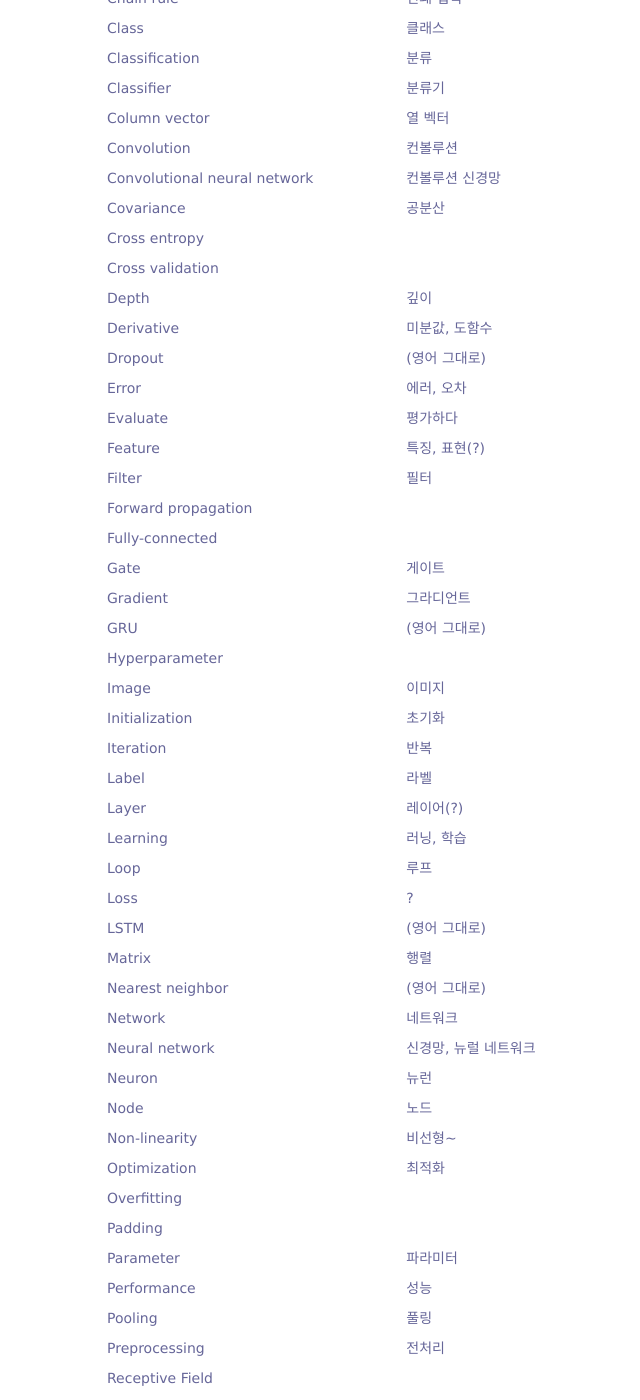
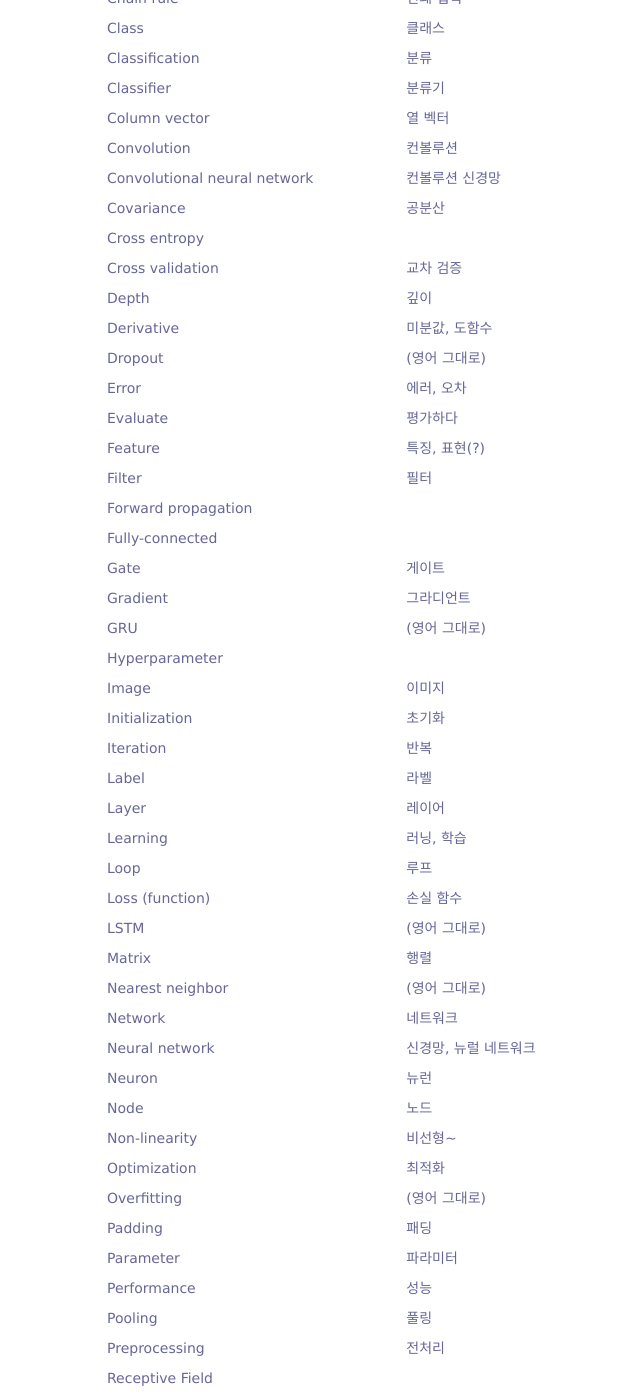
Before and after one commit to cs231n/cs231n.github.io, a Jekyll site: the page built from glossary.md, in a window 1280 px wide and 1400 px high, scrolled down 585 px. Shown: the whole window, without its empty margins (186-826 px from the left). Built offline with Jekyll 4.4.1, drawn with Linux system fonts in a browser that asks for light colours.

Commit message:
update glossary

```diff
--- a/glossary.md
+++ b/glossary.md
@@ -33,7 +33,7 @@ Markdown 형식의 table이 제대로 렌더링이 안되네요.. 그래서 우
     <tr><td>Convolutional neural network</td><td>컨볼루션 신경망</td></tr>
     <tr><td>Covariance</td><td>공분산</td></tr>
     <tr><td>Cross entropy</td><td></td></tr>
-    <tr><td>Cross validation</td><td></td></tr>
+    <tr><td>Cross validation</td><td>교차 검증</td></tr>
     <tr><td>Depth</td><td>깊이</td></tr>
     <tr><td>Derivative</td><td>미분값, 도함수</td></tr>
     <tr><td>Dropout</td><td>(영어 그대로)</td></tr>
@@ -51,10 +51,10 @@ Markdown 형식의 table이 제대로 렌더링이 안되네요.. 그래서 우
     <tr><td>Initialization</td><td>초기화</td></tr>
     <tr><td>Iteration</td><td>반복</td></tr>
     <tr><td>Label</td><td>라벨</td></tr>
-    <tr><td>Layer</td><td>레이어(?)</td></tr>
+    <tr><td>Layer</td><td>레이어</td></tr>
     <tr><td>Learning</td><td>러닝, 학습</td></tr>
     <tr><td>Loop</td><td>루프</td></tr>
-    <tr><td>Loss</td><td>?</td></tr>
+    <tr><td>Loss (function)</td><td>손실 함수</td></tr>
     <tr><td>LSTM</td><td>(영어 그대로)</td></tr>
     <tr><td>Matrix</td><td>행렬</td></tr>
     <tr><td>Nearest neighbor</td><td>(영어 그대로)</td></tr>
@@ -64,15 +64,15 @@ Markdown 형식의 table이 제대로 렌더링이 안되네요.. 그래서 우
     <tr><td>Node</td><td>노드</td></tr>
     <tr><td>Non-linearity</td><td>비선형~</td></tr>
     <tr><td>Optimization</td><td>최적화</td></tr>
-    <tr><td>Overfitting</td><td></td></tr>
-    <tr><td>Padding</td><td></td></tr>
+    <tr><td>Overfitting</td><td>(영어 그대로)</td></tr>
+    <tr><td>Padding</td><td>패딩</td></tr>
     <tr><td>Parameter</td><td>파라미터</td></tr>
     <tr><td>Performance</td><td>성능</td></tr>
     <tr><td>Pooling</td><td>풀링</td></tr>
     <tr><td>Preprocessing</td><td>전처리</td></tr>
     <tr><td>Receptive Field</td><td></td></tr>
     <tr><td>Regression</td><td>회귀</td></tr>
-    <tr><td>Regularization</td><td></td></tr>
+    <tr><td>Regularization</td><td>?</td></tr>
     <tr><td>ReLU</td><td></td></tr>
     <tr><td>Representation</td><td>표현</td></tr>
     <tr><td>Recurrent neural network (RNN)</td><td>회귀신경망(?)</td></tr>
@@ -82,7 +82,7 @@ Markdown 형식의 table이 제대로 렌더링이 안되네요.. 그래서 우
     <tr><td>Softmax</td><td></td></tr>
     <tr><td>Spatial</td><td></td></tr>
     <tr><td>Training</td><td>학습, 트레이닝</td></tr>
-    <tr><td>Validation</td><td></td></tr>
+    <tr><td>Validation</td><td>검증</td></tr>
     <tr><td>Variable</td><td>변수</td></tr>
     <tr><td>Visualization</td><td>시각화</td></tr>
     <tr><td>Weights</td><td>파라미터 값</td></tr>
```
